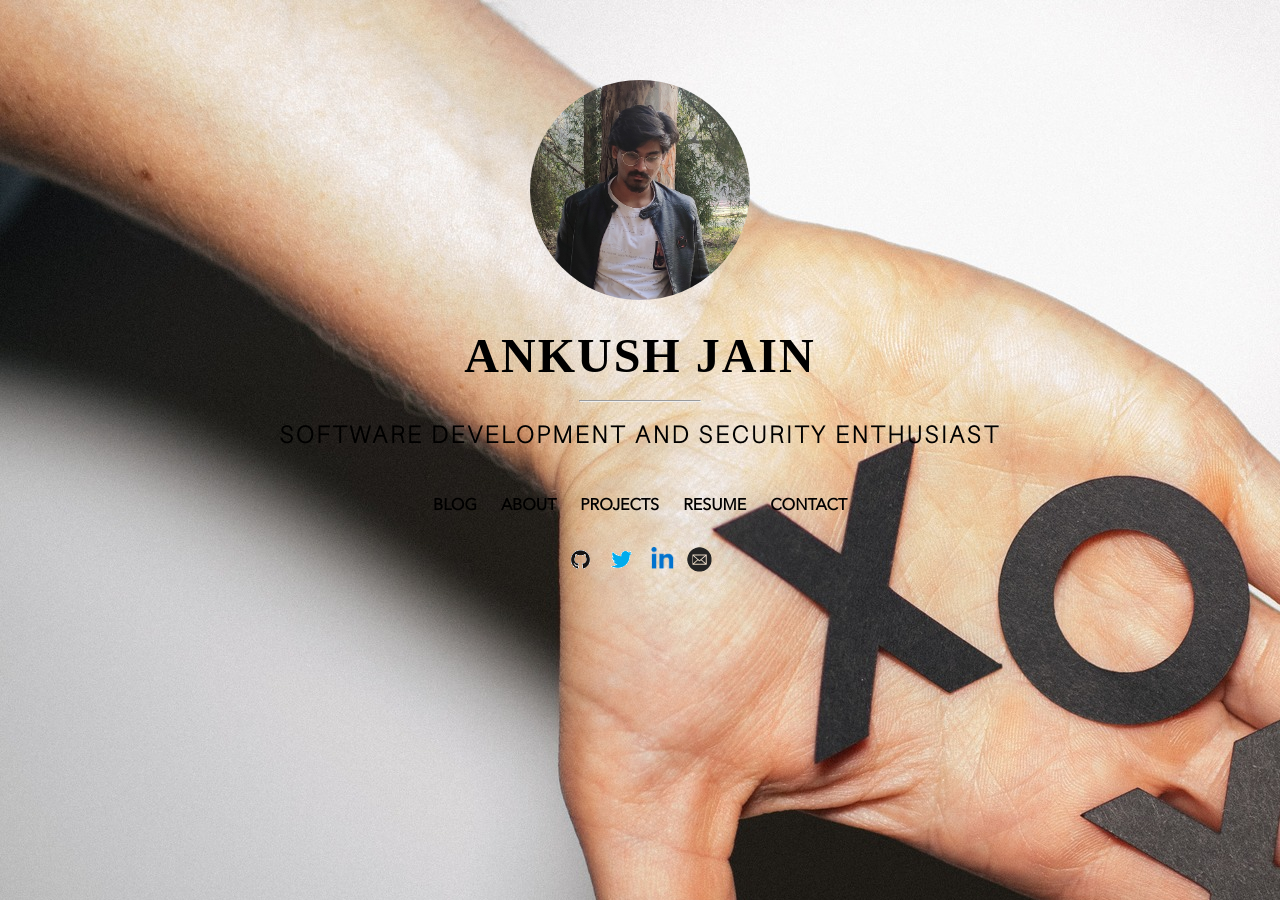
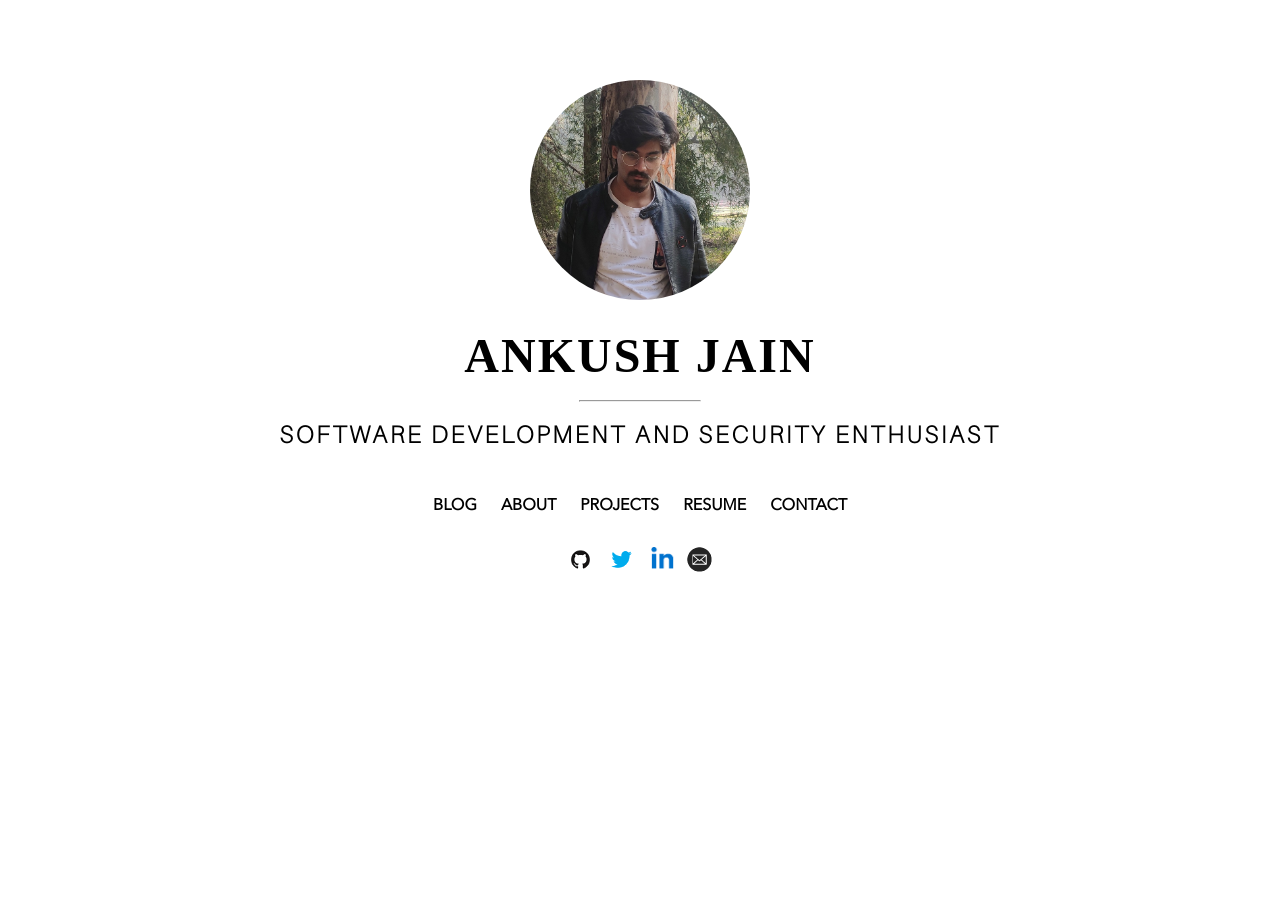
Before and after one commit to 49ku5h/MY-WEBSITE, a Jekyll site: the page built from index.html, in a window 1280 px wide. Built offline with Jekyll 4.4.1, drawn with Linux system fonts in a browser that asks for light colours; nearby versions of some CDN libraries.

Commit message:
Update main.css

```diff
--- a/assets/css/main.css
+++ b/assets/css/main.css
@@ -11,7 +11,6 @@ body {
  font-size: 16px;
  line-height: 1.5;
  font-weight: 300;
- background-image:url(/assets/images/imgonline-com-ua-resize-c0wWuuZ74jaMg99.jpg);
  background-color:
 }
 
```
